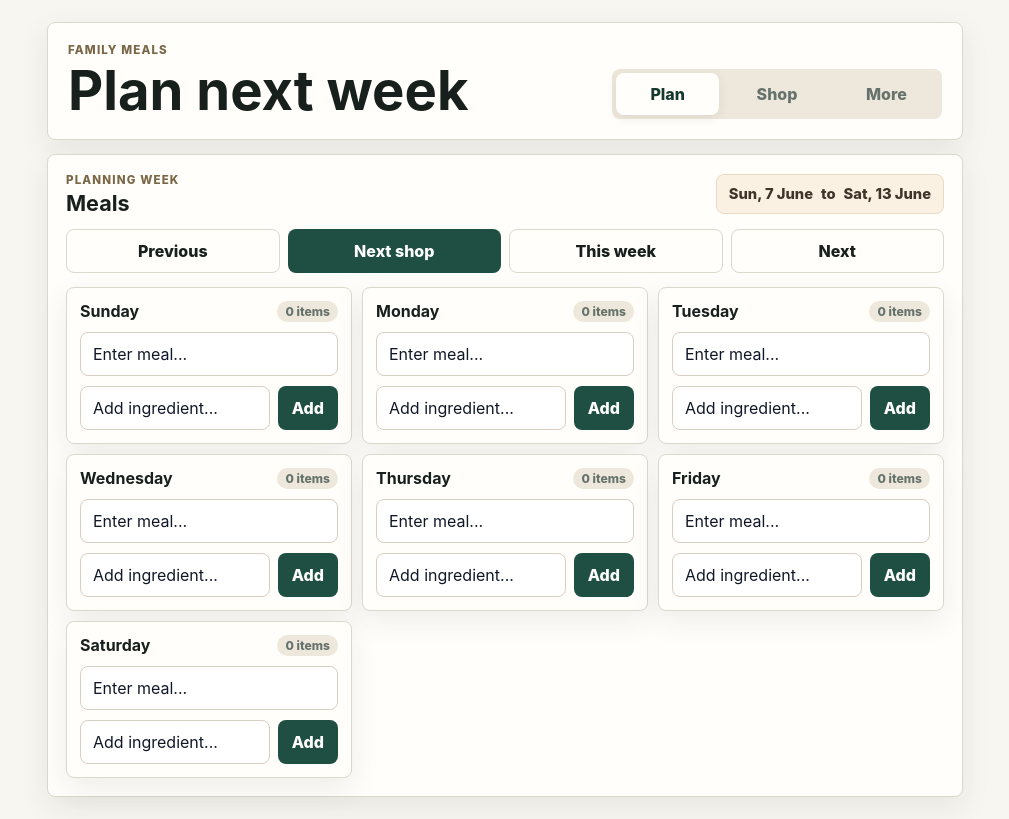
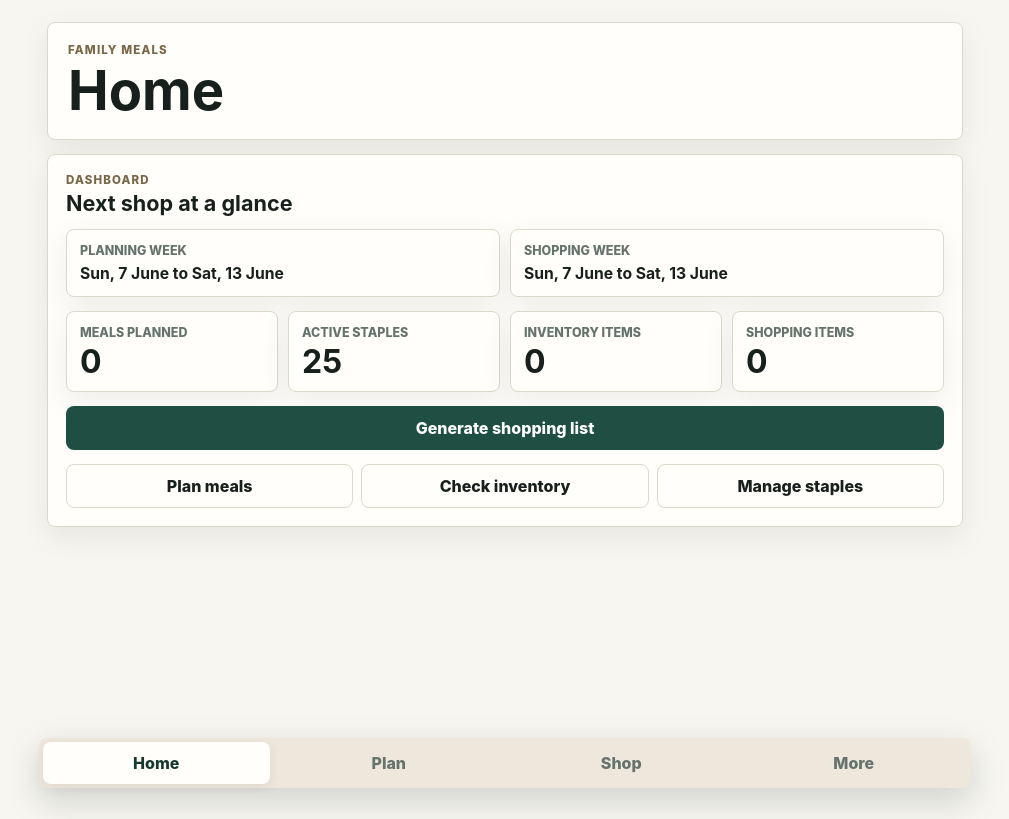
Before and after one commit to andrewmcconnell1-crypto/weekly-planner-react, a React (Vite) app: page / in a window 1280 px wide. Shown: the whole page, without its empty margins (135-1144 px from the left). Built offline with nearby package versions, Linux system fonts and the light colour scheme.

Commit message:
Add home page

```diff
--- a/src/App.css
+++ b/src/App.css
@@ -66,14 +66,17 @@ select:focus-visible {
 .app-shell {
   width: min(100%, 960px);
   margin: 0 auto;
-  padding: 14px;
+  padding: 14px 14px 96px;
 }
 
 .app-header,
 .screen,
 .card,
 .empty-state,
-.primary-action-card {
+.primary-action-card,
+.week-summary-card,
+.summary-card,
+.settings-placeholder {
   border: 1px solid var(--line);
   border-radius: 8px;
   background: var(--panel);
@@ -113,23 +116,39 @@ select:focus-visible {
   font-size: 1.35rem;
 }
 
-.app-nav {
+.bottom-nav,
+.more-tabs {
   display: grid;
-  grid-template-columns: repeat(3, 1fr);
   gap: 6px;
   border-radius: 8px;
   background: var(--soft);
   padding: 4px;
 }
 
-.app-nav button {
+.bottom-nav {
+  position: fixed;
+  right: max(14px, calc((100vw - 960px) / 2 + 14px));
+  bottom: 12px;
+  left: max(14px, calc((100vw - 960px) / 2 + 14px));
+  z-index: 10;
+  grid-template-columns: repeat(4, minmax(0, 1fr));
+  box-shadow: 0 12px 34px rgba(34, 42, 38, 0.18);
+}
+
+.more-tabs {
+  grid-template-columns: repeat(3, minmax(0, 1fr));
+}
+
+.bottom-nav button,
+.more-tabs button {
   min-height: 42px;
   border-color: transparent;
   background: transparent;
   color: var(--muted);
 }
 
-.app-nav button.active {
+.bottom-nav button.active,
+.more-tabs button.active {
   background: var(--panel);
   color: var(--primary-strong);
   box-shadow: 0 3px 12px rgba(34, 42, 38, 0.08);
@@ -160,6 +179,45 @@ select:focus-visible {
   font-weight: 800;
 }
 
+.week-summary-grid,
+.summary-grid {
+  display: grid;
+  gap: 10px;
+}
+
+.week-summary-card,
+.summary-card {
+  display: grid;
+  gap: 6px;
+  padding: 13px;
+}
+
+.week-summary-card span,
+.summary-card span {
+  color: var(--muted);
+  font-size: 0.78rem;
+  font-weight: 780;
+  text-transform: uppercase;
+}
+
+.week-summary-card strong {
+  font-size: 0.98rem;
+}
+
+.summary-card strong {
+  font-size: 2rem;
+  line-height: 1;
+}
+
+.home-primary {
+  width: 100%;
+}
+
+.home-actions {
+  display: grid;
+  gap: 8px;
+}
+
 .week-nav {
   display: grid;
   grid-template-columns: repeat(2, minmax(0, 1fr));
@@ -168,6 +226,7 @@ select:focus-visible {
 
 .meal-grid,
 .staples-list,
+.inventory-list,
 .clean-list,
 .ingredient-list {
   display: grid;
@@ -312,17 +371,20 @@ input::placeholder {
   font-size: 0.84rem;
 }
 
-.staples-panel {
+.staples-panel,
+.inventory-panel {
   display: grid;
   gap: 14px;
 }
 
-.staple-card {
+.staple-card,
+.inventory-card {
   display: grid;
   gap: 12px;
 }
 
-.staple-main {
+.staple-main,
+.inventory-main {
   display: grid;
   gap: 7px;
 }
@@ -341,14 +403,16 @@ input::placeholder {
   gap: 8px;
 }
 
+.settings-placeholder {
+  padding: 16px;
+}
+
 @media (min-width: 620px) {
   .app-shell {
-    padding: 22px;
+    padding: 22px 22px 104px;
   }
 
   .app-header {
-    grid-template-columns: minmax(0, 1fr) 330px;
-    align-items: end;
     padding: 20px;
   }
 
@@ -360,6 +424,20 @@ input::placeholder {
   .primary-action-card {
     grid-template-columns: minmax(0, 1fr) auto;
     align-items: center;
+  }
+
+  .week-summary-grid,
+  .summary-grid,
+  .home-actions {
+    grid-template-columns: repeat(2, minmax(0, 1fr));
+  }
+
+  .summary-grid {
+    grid-template-columns: repeat(4, minmax(0, 1fr));
+  }
+
+  .home-actions {
+    grid-template-columns: repeat(3, minmax(0, 1fr));
   }
 
   .week-nav {
@@ -383,7 +461,8 @@ input::placeholder {
     grid-template-columns: repeat(2, minmax(0, 1fr));
   }
 
-  .staple-card {
+  .staple-card,
+  .inventory-card {
     grid-template-columns: minmax(0, 1fr) auto;
     align-items: start;
   }
--- a/src/App.jsx
+++ b/src/App.jsx
@@ -20,7 +20,8 @@ import { normaliseItemName } from "./utils/itemUtils";
 import InventoryList from "./components/InventoryList";
 
 function App() {
-  const [activeTab, setActiveTab] = useState("plan");
+  const [activeTab, setActiveTab] = useState("home");
+  const [moreSection, setMoreSection] = useState("staples");
 
   const [mealWeekStart, setMealWeekStart] = useState(getNextSunday);
   const [shoppingWeekStart, setShoppingWeekStart] = useState(getNextSunday);
@@ -63,6 +64,18 @@ function App() {
 
   const shoppingWeekEnd = new Date(shoppingWeekStart);
   shoppingWeekEnd.setDate(shoppingWeekStart.getDate() + 6);
+
+  const mealsPlannedCount = days.filter((day) => {
+    const meal = meals[day];
+    return meal.name.trim() !== "" || meal.ingredients.length > 0;
+  }).length;
+
+  const activeStaplesCount = staples.filter(
+    (staple) => staple.active !== false
+  ).length;
+
+  const inventoryItemsCount = inventory.length;
+  const shoppingItemsCount = shoppingItems.length;
 
   useEffect(() => {
     localStorage.setItem("mealsByWeek", JSON.stringify(mealsByWeek));
@@ -360,38 +373,95 @@ function App() {
           <p className="eyebrow">Family meals</p>
 
           <h1>
-            {activeTab === "shop"
+            {activeTab === "home"
+              ? "Home"
+              : activeTab === "shop"
               ? "Shop for the week"
               : activeTab === "more"
                 ? "More"
                 : "Plan next week"}
           </h1>
+        </div>
+      </header>
 
+      {activeTab === "home" && (
+        <section className="screen home-screen">
+          <div className="screen-header">
+            <div>
+              <p className="section-kicker">Dashboard</p>
+              <h2>Next shop at a glance</h2>
+            </div>
           </div>
 
-        <nav className="app-nav" aria-label="Primary">
-          <button
-            className={activeTab === "plan" ? "active" : ""}
-            onClick={() => setActiveTab("plan")}
-          >
-            Plan
+          <div className="week-summary-grid">
+            <article className="week-summary-card">
+              <span>Planning week</span>
+              <strong>
+                {formatDate(mealWeekStart)} to {formatDate(mealWeekEnd)}
+              </strong>
+            </article>
+
+            <article className="week-summary-card">
+              <span>Shopping week</span>
+              <strong>
+                {formatDate(shoppingWeekStart)} to {formatDate(shoppingWeekEnd)}
+              </strong>
+            </article>
+          </div>
+
+          <div className="summary-grid">
+            <article className="summary-card">
+              <span>Meals planned</span>
+              <strong>{mealsPlannedCount}</strong>
+            </article>
+
+            <article className="summary-card">
+              <span>Active staples</span>
+              <strong>{activeStaplesCount}</strong>
+            </article>
+
+            <article className="summary-card">
+              <span>Inventory items</span>
+              <strong>{inventoryItemsCount}</strong>
+            </article>
+
+            <article className="summary-card">
+              <span>Shopping items</span>
+              <strong>{shoppingItemsCount}</strong>
+            </article>
+          </div>
+
+          <button className="primary-button home-primary" onClick={buildShoppingList}>
+            Generate shopping list
+          </button>
+
+          <div className="home-actions">
+            <button className="secondary" onClick={() => setActiveTab("plan")}>
+              Plan meals
             </button>
 
             <button
-            className={activeTab === "shop" ? "active" : ""}
-            onClick={() => setActiveTab("shop")}
+              className="secondary"
+              onClick={() => {
+                setMoreSection("inventory");
+                setActiveTab("more");
+              }}
             >
-            Shop
+              Check inventory
             </button>
 
             <button
-            className={activeTab === "more" ? "active" : ""}
-            onClick={() => setActiveTab("more")}
+              className="secondary"
+              onClick={() => {
+                setMoreSection("staples");
+                setActiveTab("more");
+              }}
             >
-            More
+              Manage staples
             </button>
-        </nav>
-      </header>
+          </div>
+        </section>
+      )}
 
       {activeTab === "plan" && (
         <section className="screen">
@@ -459,10 +529,40 @@ function App() {
           <div className="screen-header">
             <div>
               <p className="section-kicker">Settings</p>
-              <h2>Staples</h2>
+              <h2>
+                {moreSection === "inventory"
+                  ? "Inventory"
+                  : moreSection === "settings"
+                    ? "Settings"
+                    : "Staples"}
+              </h2>
             </div>
           </div>
 
+          <div className="more-tabs">
+            <button
+              className={moreSection === "staples" ? "active" : ""}
+              onClick={() => setMoreSection("staples")}
+            >
+              Staples
+            </button>
+
+            <button
+              className={moreSection === "inventory" ? "active" : ""}
+              onClick={() => setMoreSection("inventory")}
+            >
+              Inventory
+            </button>
+
+            <button
+              className={moreSection === "settings" ? "active" : ""}
+              onClick={() => setMoreSection("settings")}
+            >
+              Settings
+            </button>
+          </div>
+
+          {moreSection === "staples" && (
             <StaplesList
               staples={staples}
               newStaple={newStaple}
@@ -473,7 +573,9 @@ function App() {
               updateStapleCategory={updateStapleCategory}
               toggleStapleActive={toggleStapleActive}
             />
+          )}
 
+          {moreSection === "inventory" && (
             <InventoryList
               inventory={inventory}
               newInventoryItem={newInventoryItem}
@@ -483,8 +585,46 @@ function App() {
               updateInventoryCategory={updateInventoryCategory}
               toggleInventoryActive={toggleInventoryActive}
             />
+          )}
+
+          {moreSection === "settings" && (
+            <div className="settings-placeholder">
+              <strong>Settings</strong>
+              <p className="small-text">Settings will live here later.</p>
+            </div>
+          )}
         </section>
       )}
+
+      <nav className="bottom-nav" aria-label="Primary">
+        <button
+          className={activeTab === "home" ? "active" : ""}
+          onClick={() => setActiveTab("home")}
+        >
+          Home
+        </button>
+
+        <button
+          className={activeTab === "plan" ? "active" : ""}
+          onClick={() => setActiveTab("plan")}
+        >
+          Plan
+        </button>
+
+        <button
+          className={activeTab === "shop" ? "active" : ""}
+          onClick={() => setActiveTab("shop")}
+        >
+          Shop
+        </button>
+
+        <button
+          className={activeTab === "more" ? "active" : ""}
+          onClick={() => setActiveTab("more")}
+        >
+          More
+        </button>
+      </nav>
     </main>
   );
 }
--- a/src/components/ShoppingList.jsx
+++ b/src/components/ShoppingList.jsx
@@ -93,8 +93,8 @@ function ShoppingList({
             </div>
 
             <ul className="clean-list">
-              {items.map((item) => (
-                <li className="card shopping-row" key={item.id}>
+              {items.map((item, index) => (
+                <li className="card shopping-row" key={`${item.id}-${index}`}>
                   <label className={item.checked ? "checked-item" : ""}>
                     <input
                       type="checkbox"
```
Also changed, not shown: src/components/InventoryList.jsx (+9 -10 lines). Lines whose indentation alone changed are shown as unchanged.
